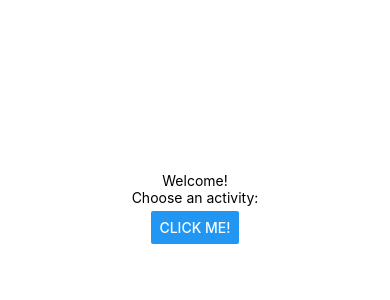
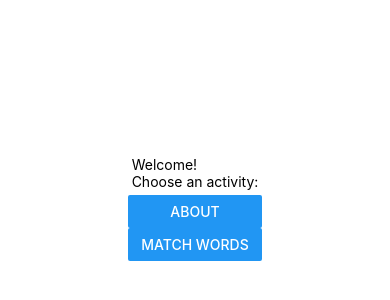
Before and after one commit to shannonpearson/elvish-course, a React Native app: screen / in a window 390 px wide. Shown: the part 214-514 px from the top of the page. Built offline with nearby package versions, Linux system fonts and the light colour scheme.

Commit message:
updates home page to choose page to route to

```diff
--- a/App.js
+++ b/App.js
@@ -1,8 +1,6 @@
-import React from 'react';
+import React, { Component } from 'react';
 import { StyleSheet } from 'react-native';
 import HomePage from './Components/HomePage';
-
-const { Component } = React;
 
 export default class App extends Component {
 
--- a/Components/HomePage.js
+++ b/Components/HomePage.js
@@ -1,30 +1,41 @@
-import React from 'react';
+import React, { Component } from 'react';
 import { StyleSheet, Text, Button, View } from 'react-native';
-const { Component } = React;
 
 export default class HomePage extends Component {
   constructor(props) {
     super(props);
     this.state = {
-      page: false,
+      page: null,
     };
     this.handleButtonPress = this.handleButtonPress.bind(this);
   }
 
-  handleButtonPress() {
-    this.setState({ page: true });
+  handleButtonPress(e) {
+    this.setState({ page: e.target.value });
   }
 
   render() {
     return (
+
       <View style={styles.container}>
-      <Text> Welcome! </Text>
-      <Text style={{marginBottom: "5px"}}> Choose an activity: </Text>
-    <Button
-        onPress={this.handleButtonPress}
-        title="Click me!"
-        accessibilityLabel="This is a button!"
-    />
+        {this.state.page ||
+            <View>
+                <Text> Welcome! </Text>
+                <Text style={{marginBottom: "5px"}}> Choose an activity: </Text>
+                <Button
+                    onPress={this.handleButtonPress}
+                    title="About"
+                    value="about"
+                    accessibilityLabel="Read about Quenya"
+                />
+                <Button
+                    onPress={this.handleButtonPress}
+                    title="Match Words"
+                    value="match"
+                    accessibilityLabel="Choose option to play words match"
+                />
+            </View>
+        }
       </View>
     );
   }
```
Also changed, not shown: Components/About.js (added, +28 -0 lines), Components/WordMatch.js (+5 -6 lines).
